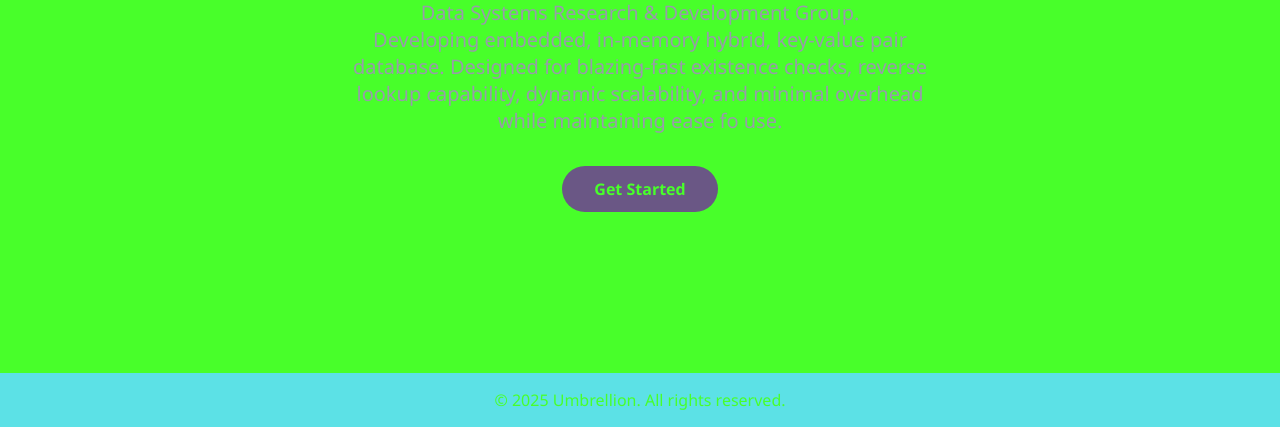
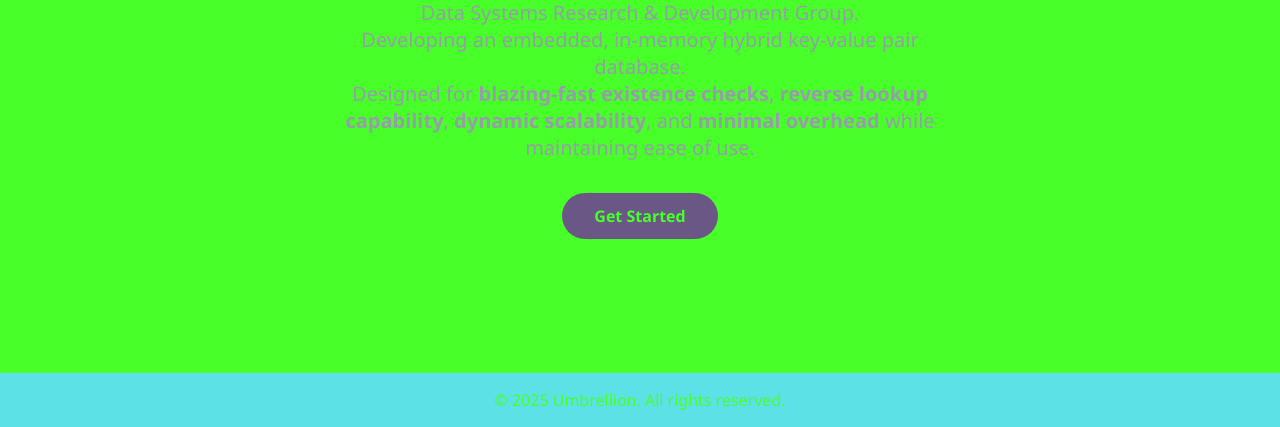
Before and after one commit to WCM-CS/umbrellion, a plain HTML site: page index.html in a window 1280 px wide. Shown: the part 373-800 px from the top of the page. Drawn offline with Linux system fonts and the light colour scheme.

Commit message:
Update index.html

```diff
--- a/index.html
+++ b/index.html
@@ -115,7 +115,12 @@
     <h1>Welcome to Umbrellion</h1>
     <p>
       Data Systems Research & Development Group.<br>
-      Developing embedded, in-memory hybrid, key-value pair database.</strong> Designed for </strong>blazing-fast existence checks</strong>, reverse lookup capability</strong>, dynamic scalability, and minimal overhead while maintaining ease fo use.
+      Data Systems Research & Development Group.<br>
+      Developing an embedded, in-memory hybrid key-value pair database.<br>
+      Designed for <strong>blazing-fast existence checks</strong>,
+      <strong>reverse lookup capability</strong>,
+      <strong>dynamic scalability</strong>, and
+      <strong>minimal overhead</strong> while maintaining ease of use.
     </p>
     <a class="cta" href="#">Get Started</a>
   </main>
```
